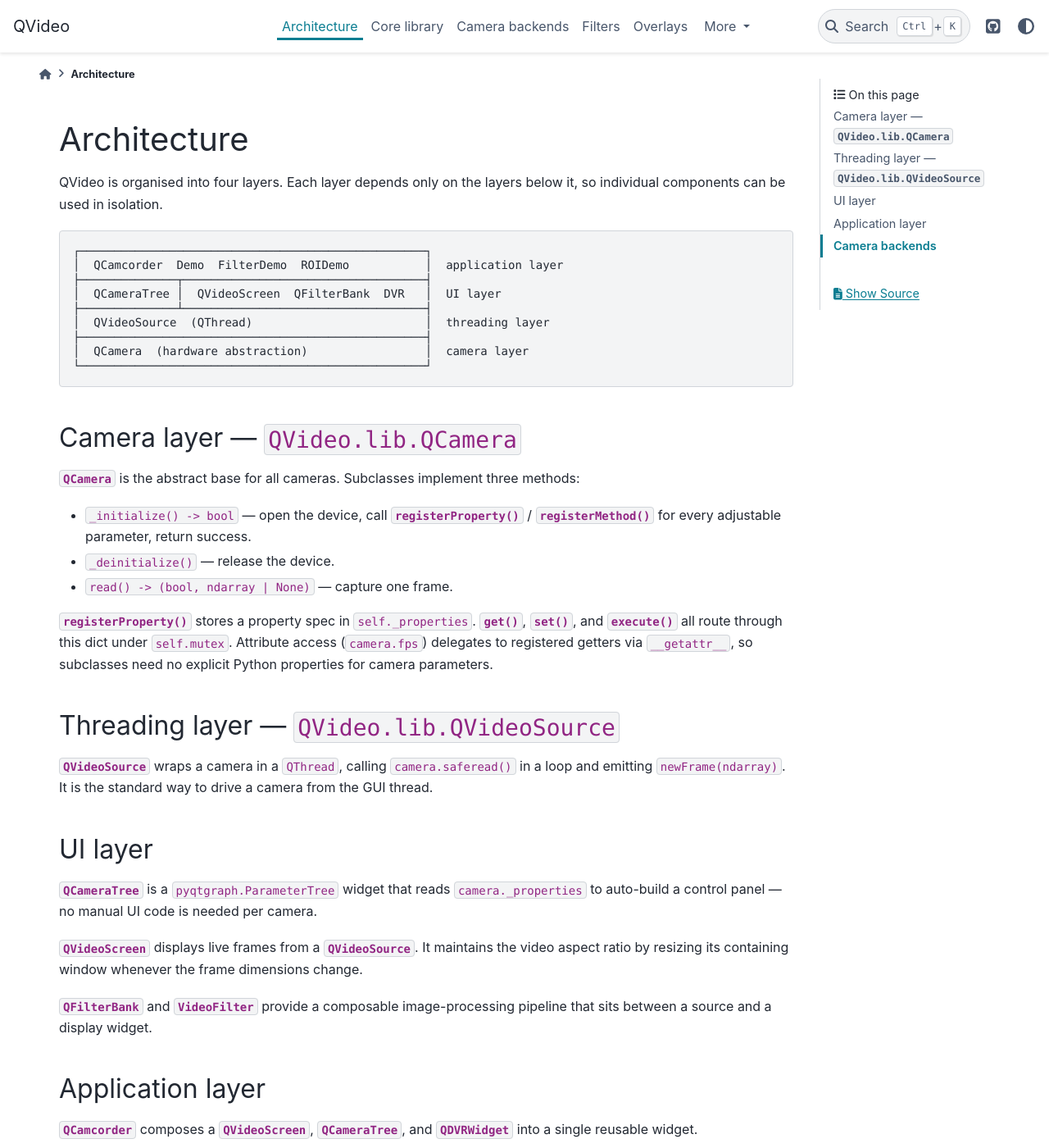
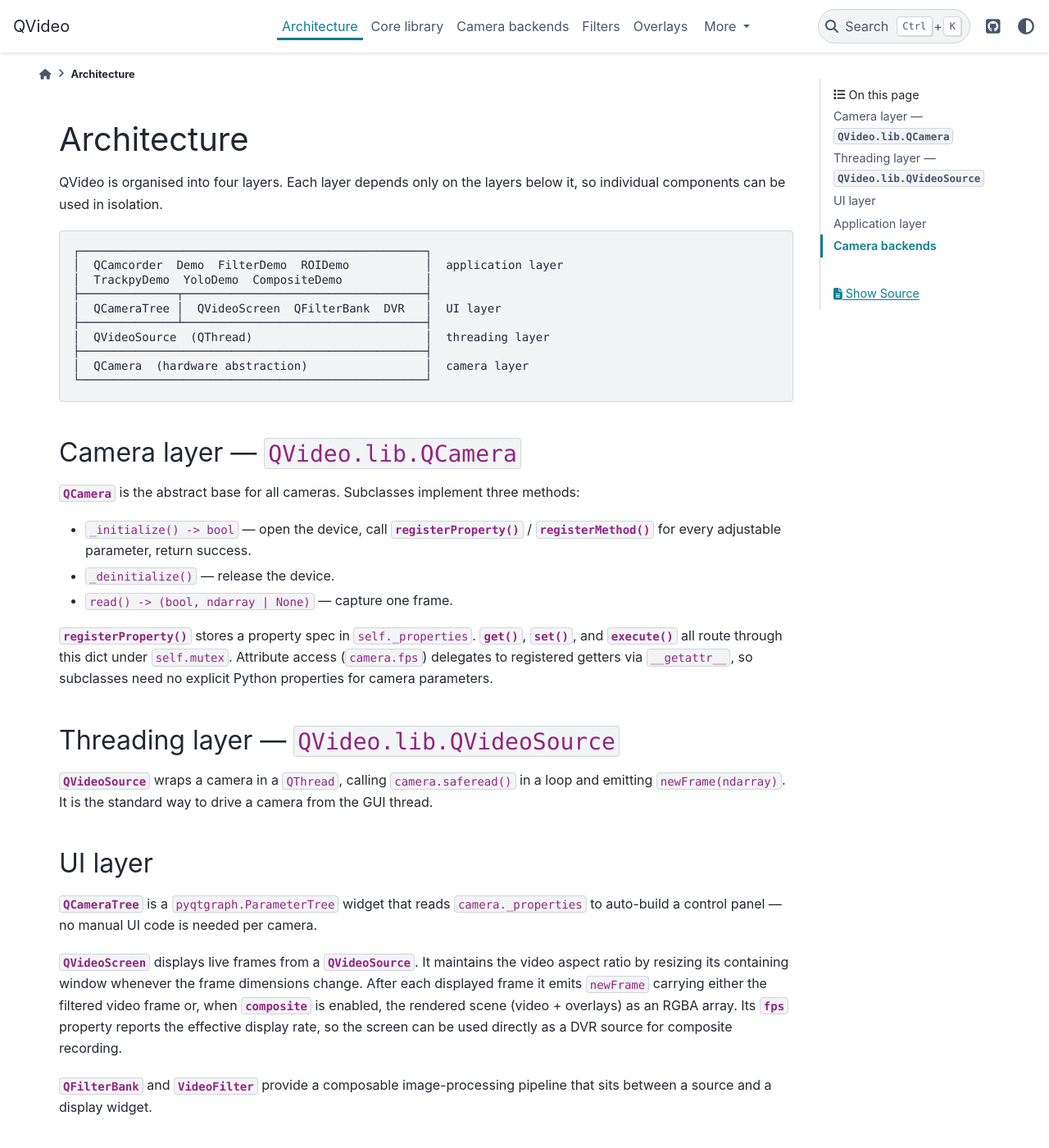
Before and after one commit to davidgrier/QVideo, a Sphinx documentation site: the page built from docs/architecture.rst, in a window 1280 px wide and 1400 px high. Shown: the whole window at 82% size. Built offline with Sphinx 7.4.7 and the PyData theme 0.15.4, drawn with Linux system fonts in a browser that asks for light colours; some of the changed text lies outside the part shown.

Commit message:
Add CompositeDemo docs and update architecture for composite recording
- docs/api/demos.rst: add CompositeDemo launch command and automodule section
- docs/architecture.rst: add CompositeDemo/TrackpyDemo/YoloDemo to diagram
  and inheritance chains; document QVideoScreen.newFrame, .fps, .composite
- memory: record composite recording feature as complete

Co-Authored-By: Claude Sonnet 4.6 <noreply@anthropic.com>

```diff
--- a/docs/architecture.rst
+++ b/docs/architecture.rst
@@ -8,6 +8,7 @@ layers below it, so individual components can be used in isolation.
 
    ┌──────────────────────────────────────────────────┐
    │  QCamcorder  Demo  FilterDemo  ROIDemo           │  application layer
+   │  TrackpyDemo  YoloDemo  CompositeDemo            │
    ├──────────────┬───────────────────────────────────┤
    │  QCameraTree │  QVideoScreen  QFilterBank  DVR   │  UI layer
    ├──────────────┴───────────────────────────────────┤
@@ -55,7 +56,13 @@ auto-build a control panel — no manual UI code is needed per camera.
 :class:`~QVideo.lib.QVideoScreen.QVideoScreen` displays live frames from
 a :class:`~QVideo.lib.QVideoSource.QVideoSource`.  It maintains the
 video aspect ratio by resizing its containing window whenever the frame
-dimensions change.
+dimensions change.  After each displayed frame it emits ``newFrame``
+carrying either the filtered video frame or, when
+:attr:`~QVideo.lib.QVideoScreen.QVideoScreen.composite` is enabled, the
+rendered scene (video + overlays) as an RGBA array.  Its
+:attr:`~QVideo.lib.QVideoScreen.QVideoScreen.fps` property reports the
+effective display rate, so the screen can be used directly as a DVR
+source for composite recording.
 
 :class:`~QVideo.lib.QFilterBank.QFilterBank` and
 :class:`~QVideo.lib.VideoFilter.VideoFilter` provide a composable
@@ -69,14 +76,24 @@ Application layer
 :class:`~QVideo.lib.QCameraTree.QCameraTree`, and
 :class:`~QVideo.dvr.QDVRWidget.QDVRWidget` into a single reusable widget.
 
-The :mod:`~QVideo.demos` package provides three ready-to-run applications
+The :mod:`~QVideo.demos` package provides ready-to-run applications
 built on the framework, following two inheritance chains:
 
 * :class:`~QVideo.demos.demo.Demo` — minimal layout: screen + camera tree.
   :class:`~QVideo.demos.filterdemo.FilterDemo` extends it with a
   :class:`~QVideo.lib.QFilterBank.QFilterBank` panel.
+  :class:`~QVideo.demos.trackpydemo.TrackpyDemo` extends it with a
+  :class:`~QVideo.overlays.trackpy.QTrackpyWidget` panel and live particle
+  markers.
+  :class:`~QVideo.demos.yolodemo.YoloDemo` extends it with a
+  :class:`~QVideo.overlays.yolo.QYoloWidget` panel and live YOLO
+  detection bounding boxes.
 * :class:`~QVideo.demos.ROIdemo.ROIDemo` extends
   :class:`~QVideo.QCamcorder.QCamcorder` with a draggable ROI overlay.
+  :class:`~QVideo.demos.compositedemo.CompositeDemo` extends it with a
+  :class:`~QVideo.overlays.trackpy.QTrackpyWidget` panel and a
+  ``Composite`` checkbox that switches the DVR between recording raw
+  frames and recording the rendered scene (video + overlay markers).
 
 Camera backends
 ---------------
```
Also changed, not shown: docs/api/demos.rst (+7 -0 lines), memory/project_overlay_feature2.md (added, +37 -0 lines).
